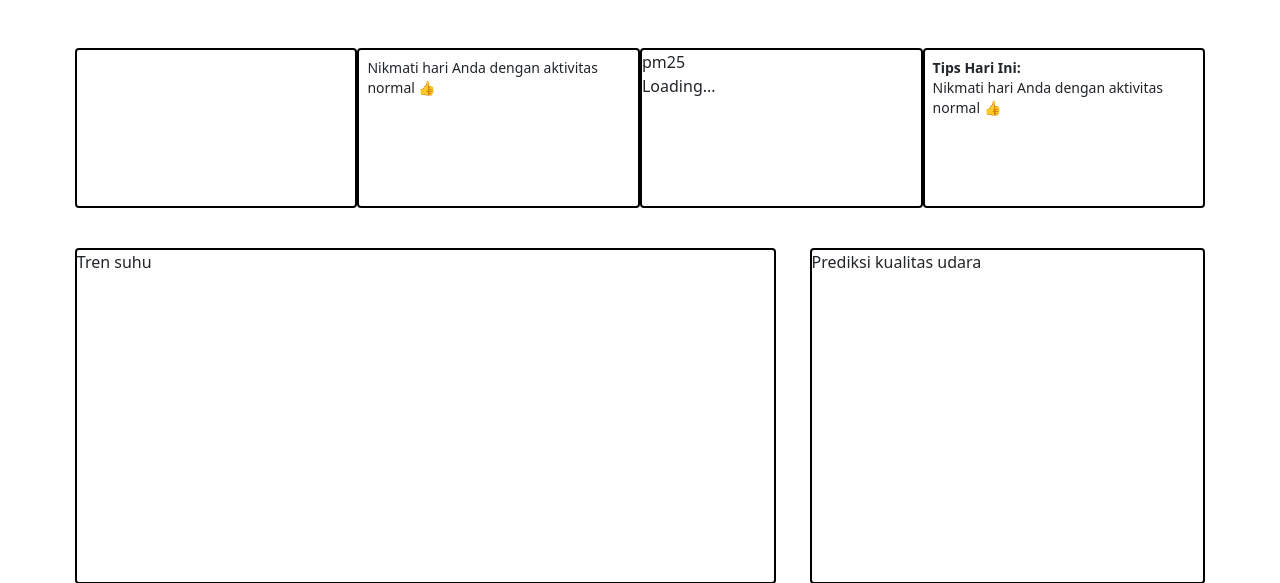
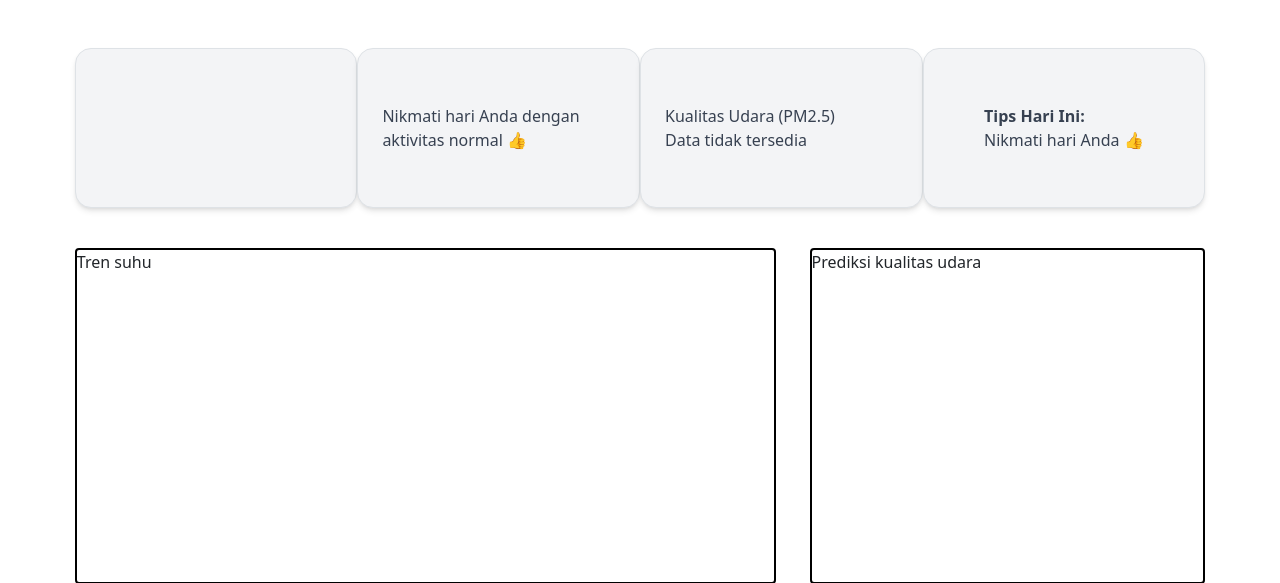
Before and after one commit to sodiumKlorida/Penelitian-Tandes, a Flask app: page / in a window 1280 px wide. Shown: the part 56-639 px from the top of the page. Run offline with Flask 3, Linux system fonts and the light colour scheme; data that the repository does not hold is empty; some libraries are stand-ins or nearby versions.

Commit message:
feat prakiraan cuaca eca

```diff
--- a/cuaca/app/routes/BMKG.py
+++ b/cuaca/app/routes/BMKG.py
@@ -1,4 +1,4 @@
-from flask import Blueprint, jsonify
+from flask import Blueprint, jsonify, render_template
 import requests
 
 bmkg_bp = Blueprint("bmkg", __name__)
@@ -41,3 +41,29 @@ def cuaca():
         },
         "prakiraan": prakiraan
     })
+
+@bmkg_bp.route("/cuaca/prakiraan")
+def cuaca_prakiraan():
+    # ADM4 = "35.78.14.1007"
+    url = f"https://api.bmkg.go.id/publik/prakiraan-cuaca?adm4={ADM4}"
+    response = requests.get(url).json()
+
+    prakiraan = []
+    if "data" in response:
+        cuaca = response["data"][0]["cuaca"]
+        for hari in cuaca:  # setiap hari
+            for item in hari:  # setiap jam
+                prakiraan.append({
+                    "local_datetime": item.get("local_datetime"),
+                    "suhu": item.get("t"),
+                    "kelembapan": item.get("hu"),
+                    "cuaca": item.get("weather_desc"),
+                    "ikon": item.get("image"),
+                    "angin": f"{item.get('wd')} {item.get('ws')} km/jam",
+                    "awan": f"{item.get('tcc')}%",
+                    "jarak_pandang": item.get("vs_text"),
+                })
+
+    lokasi = response.get("lokasi", {})
+
+    return render_template("content/prakiraan_cuaca.html", prakiraan=prakiraan, lokasi=lokasi)
--- a/cuaca/app/templates/content/aqi.html
+++ b/cuaca/app/templates/content/aqi.html
@@ -1,36 +1,42 @@
-<div class="border border-2 border-black rounded-1 h-[10rem] w-[20rem]">
-  <div id="co" class="p-2 text-sm"></div>
+<!--
+  <div class="border border-2 border-black rounded-1 h-[10rem] w-[20rem]">
+    <div id="co" class="p-2 text-sm"></div>
+  </div>
+-->
+
+<div class="bg-gray-100 rounded-2xl shadow-md border border-gray-300 p-4 w-80 h-40 flex items-center justify-center">
+  <div id="co" class="text-gray-700 text-base font-medium"></div>
 </div>
 
 <script>
   async function getco() {
-    const res = await fetch("aqicn/tandes");
-    const data = await res.json();
+    const res = await fetch('aqicn/tandes')
+    const data = await res.json()
 
-    let tips = "Nikmati hari Anda dengan aktivitas normal 👍";
+    let tips = 'Nikmati hari Anda dengan aktivitas normal 👍'
 
     if (!data.error) {
-      const aqi = data.aqi;
+      const aqi = data.aqi
 
       if (aqi <= 50) {
-        tips = "Kualitas udara baik";
+        tips = 'Kualitas udara baik'
       } else if (aqi <= 100) {
-        tips = "Kualitas udara sedang";
+        tips = 'Kualitas udara sedang'
       } else if (aqi <= 150) {
-        tips = "Kualitas udara tidak sehat bagi kelompok sensitif";
+        tips = 'Kualitas udara tidak sehat bagi kelompok sensitif'
       } else if (aqi <= 200) {
-        tips = "Udara tidak sehat";
+        tips = 'Udara tidak sehat'
       } else {
-        tips = "Udara berbahaya";
+        tips = 'Udara berbahaya'
       }
     }
 
-    document.getElementById("co").innerHTML = `
+    document.getElementById('co').innerHTML = `
 
-      ${tips}
-    `;
+        ${tips}
+      `
   }
 
-  getco();
-  setInterval(getTips, 3600000); // update tiap 1 jam
+  getco()
+  setInterval(getTips, 3600000) // update tiap 1 jam
 </script>
--- a/cuaca/app/templates/content/cuaca.html
+++ b/cuaca/app/templates/content/cuaca.html
@@ -1,6 +1,8 @@
-
-<div class="border border-2 border-black rounded-1 h-[10rem] w-[20rem]">
-  <div id="cuaca-sekarang" class="flex items-center gap-3 w-full"></div>
+<!--
+  <div class="border border-2 border-black rounded-1 h-[10rem] w-[20rem]">
+-->
+<div class="bg-gray-100 rounded-2xl shadow-md border border-gray-300 p-4 w-80 h-40 flex items-center justify-center">
+  <div id="cuaca-sekarang" class="flex items-center gap-3 w-full text-gray-700 text-base font-medium"></div>
 </div>
 
 <script>
--- a/cuaca/app/templates/content/pm25.html
+++ b/cuaca/app/templates/content/pm25.html
@@ -1,19 +1,22 @@
-<div class="border border-2 border-black rounded-1 h-[10rem] w-[20rem]">
-  pm25
-  <div id="pm25" class="flex items-center gap-3 w-full">Loading...</div>
+<div class="d-flex align-items-center bg-gray-100 rounded-2xl shadow-md border border-gray-300 p-4 w-80 h-40">
+  <div>
+    <h2 class="text-gray-700 text-base font-medium">Kualitas Udara (PM2.5)</h2>
+    <div id="pm25" class="text-gray-700 text-base">Loading...</div>
+  </div>
 </div>
 
 <script>
-    async function getData() {
-      const res = await fetch("aqicn/tandes");
-      const data = await res.json();
+  async function getData() {
+    const res = await fetch('aqicn/tandes')
+    const data = await res.json()
 
-      if (!data.error) {
-        document.getElementById("pm25").innerText =
-          data.pm25 ? data.pm25 + " µg/m³" : "N/A";
-      }
+    if (!data.error) {
+      document.getElementById('pm25').innerText = data.pm25 ? data.pm25 + ' µg/m³' : 'N/A'
+    } else {
+      document.getElementById('pm25').innerText = 'Data tidak tersedia'
     }
+  }
 
-    getData();
-    setInterval(getData, 3600000); // refresh tiap 1 jam
+  getData()
+  setInterval(getData, 3600000) // refresh tiap 1 jam
 </script>
--- a/cuaca/app/templates/content/tips.html
+++ b/cuaca/app/templates/content/tips.html
@@ -1,36 +1,60 @@
-<div class="border border-2 border-black rounded-1 h-[10rem] w-[20rem]">
-  <div id="tips-aktivitas" class="p-2 text-sm"></div>
+<div class="bg-gray-100 rounded-2xl shadow-md border border-gray-300 p-4 w-80 h-40 flex items-center justify-center">
+  <div id="tips-aktivitas" class="text-gray-700 text-base font-medium"></div>
 </div>
 
 <script>
   async function getTips() {
-    const res = await fetch("aqicn/tandes");
-    const data = await res.json();
+    try {
+      // Panggil kedua API
+      const resAqi = await fetch('/aqicn/tandes')
+      const resCuaca = await fetch('/bmkg/cuaca')
 
-    let tips = "Nikmati hari Anda dengan aktivitas normal 👍";
+      const dataAqi = await resAqi.json()
+      const dataCuaca = await resCuaca.json()
 
-    if (!data.error) {
-      const aqi = data.aqi;
+      console.log('AQI:', dataAqi)
+      console.log('Cuaca:', dataCuaca)
 
-      if (aqi <= 50) {
-        tips = "Kualitas udara baik 🌱. Cocok untuk olahraga luar ruangan.";
-      } else if (aqi <= 100) {
-        tips = "Kualitas udara sedang 😐. Masih aman, tetap jaga kesehatan.";
-      } else if (aqi <= 150) {
-        tips = "Kualitas udara tidak sehat bagi kelompok sensitif ⚠️. Batasi aktivitas luar ruangan.";
-      } else if (aqi <= 200) {
-        tips = "Udara tidak sehat 🚫. Gunakan masker jika keluar rumah.";
-      } else {
-        tips = "Udara berbahaya ☠️. Sebaiknya tetap di dalam ruangan.";
+      let tips = 'Nikmati hari Anda 👍'
+
+      if (!dataAqi.error && dataCuaca.prakiraan && dataCuaca.prakiraan.length > 0) {
+        const aqi = dataAqi.aqi
+        const cuaca = dataCuaca.prakiraan[0].cuaca.toLowerCase()
+
+        // Kategori AQI
+        let kondisiUdara = ''
+        if (aqi <= 50) kondisiUdara = 'baik'
+        else if (aqi <= 100) kondisiUdara = 'sedang'
+        else if (aqi <= 150) kondisiUdara = 'tidak sehat sensitif'
+        else if (aqi <= 200) kondisiUdara = 'tidak sehat'
+        else kondisiUdara = 'berbahaya'
+
+        // Tentukan tips dengan kombinasi
+        if (cuaca.includes('hujan') && aqi > 100) {
+          tips = 'Hujan & udara kurang sehat 🌧️😷. Sebaiknya di rumah saja.'
+        } else if (cuaca.includes('hujan')) {
+          tips = 'Sedang hujan 🌧️. Gunakan jas hujan & batasi aktivitas luar.'
+        } else if (cuaca.includes('cerah') && aqi <= 50) {
+          tips = 'Cerah & udara bersih 🌞🌱. Cocok olahraga di luar.'
+        } else if (cuaca.includes('cerah') && aqi > 100) {
+          tips = 'Cerah tapi udara tidak sehat 😷☀️. Gunakan masker jika keluar.'
+        } else if (aqi > 150) {
+          tips = 'Udara tidak sehat 🚫. Kurangi aktivitas di luar ruangan.'
+        } else {
+          tips = `Kondisi cuaca ${cuaca} & udara ${kondisiUdara}. Tetap jaga kesehatan.`
+        }
       }
+
+      document.getElementById('tips-aktivitas').innerHTML = `
+          <strong>Tips Hari Ini:</strong><br>
+          ${tips}
+        `
+    } catch (err) {
+      console.error('Gagal ambil data:', err)
+      document.getElementById('tips-aktivitas').innerHTML = '⚠️ Gagal memuat tips.'
     }
-
-    document.getElementById("tips-aktivitas").innerHTML = `
-      <strong>Tips Hari Ini:</strong><br>
-      ${tips}
-    `;
   }
 
-  getTips();
-  setInterval(getTips, 3600000); // update tiap 1 jam
+  getTips()
+  setInterval(getTips, 3600000) // update tiap 1 jam
 </script>
```
Also changed, not shown: cuaca/app/templates/content/prakiraan_cuaca.html (added, +37 -0 lines).
